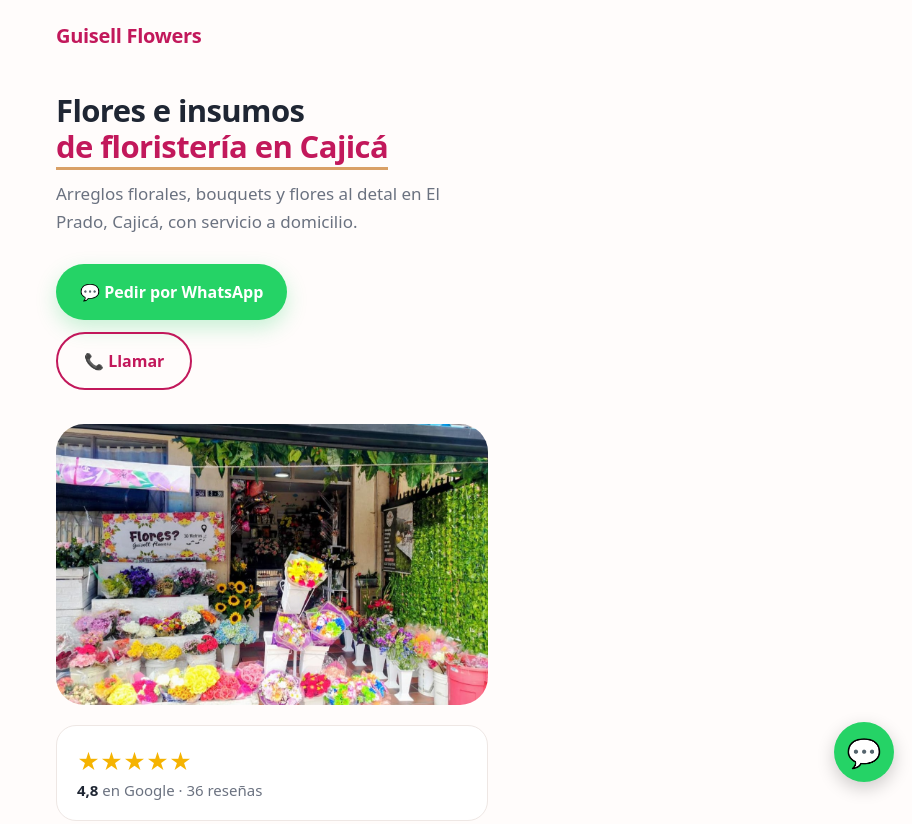
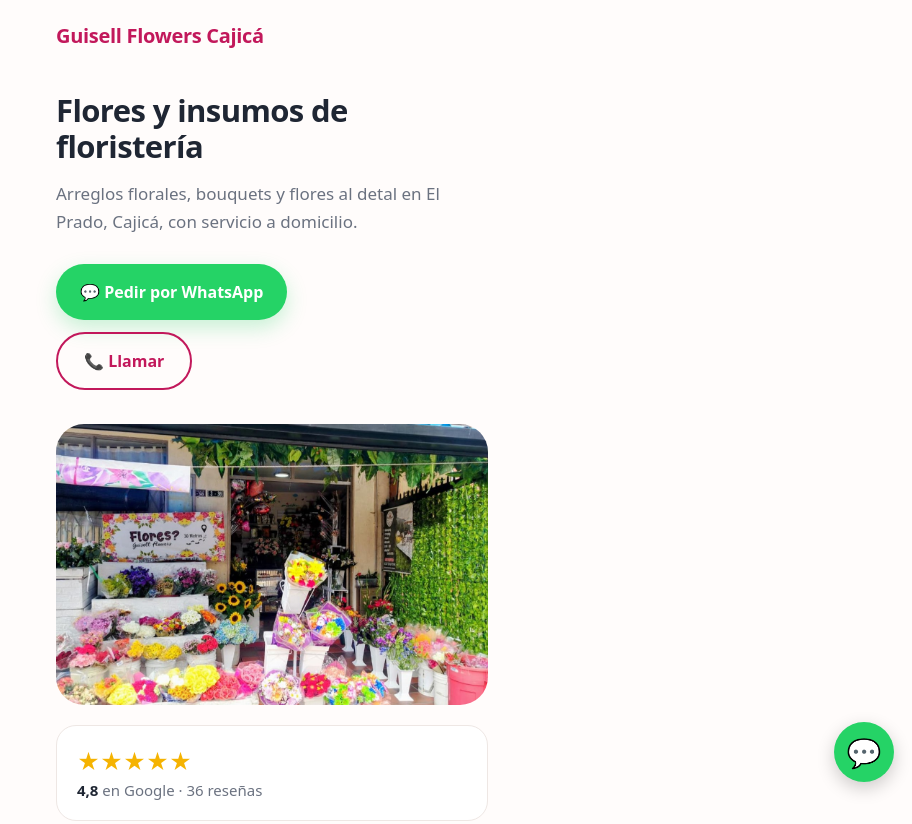
Before and after one commit to webscajica/webscajica.github.io, a plain HTML site: page guisell-flowers.html in a window 1280 px wide. Shown: the top 824 px of the page, without its empty margins (368-1280 px from the left). Drawn offline with Linux system fonts and the light colour scheme.

Commit message:
Add files via upload

```diff
--- a/guisell-flowers.html
+++ b/guisell-flowers.html
@@ -33,8 +33,8 @@ ul{list-style:none} li{font-size:16px;padding:7px 0;display:flex;align-items:cen
 .fab{position:fixed;right:18px;bottom:18px;width:60px;height:60px;border-radius:50%;background:#25D366;display:flex;align-items:center;justify-content:center;font-size:28px;box-shadow:0 6px 18px rgba(0,0,0,.2)}
 </style></head><body><div class="page">
 <div class="wrap">
-<div class="brand">Guisell Flowers</div>
-<h1>Flores e insumos<br><em>de floristería en Cajicá</em></h1>
+<div class="brand">Guisell Flowers Cajicá</div>
+<h1>Flores y insumos de floristería</h1>
 <p class="sub">Arreglos florales, bouquets y flores al detal en El Prado, Cajicá, con servicio a domicilio.</p>
 <a class="btn" href="https://wa.me/573208572397?text=Hola%20Guisell%20Flowers%2C%20vi%20su%20p%C3%A1gina%20web%20y%20quisiera%20m%C3%A1s%20informaci%C3%B3n." target="_blank" rel="noopener">💬 Pedir por WhatsApp</a><br>
 <a class="btn2" href="tel:+573208572397">📞 Llamar</a>
```
